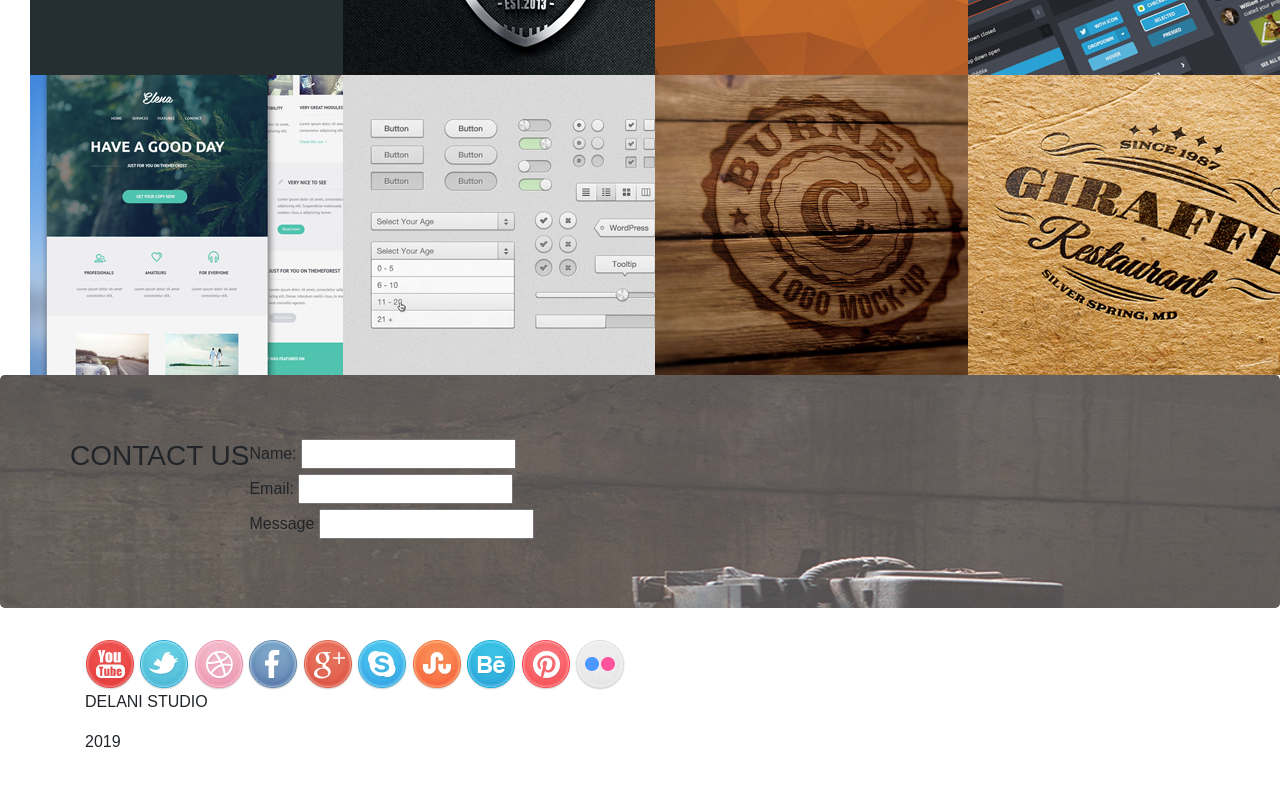
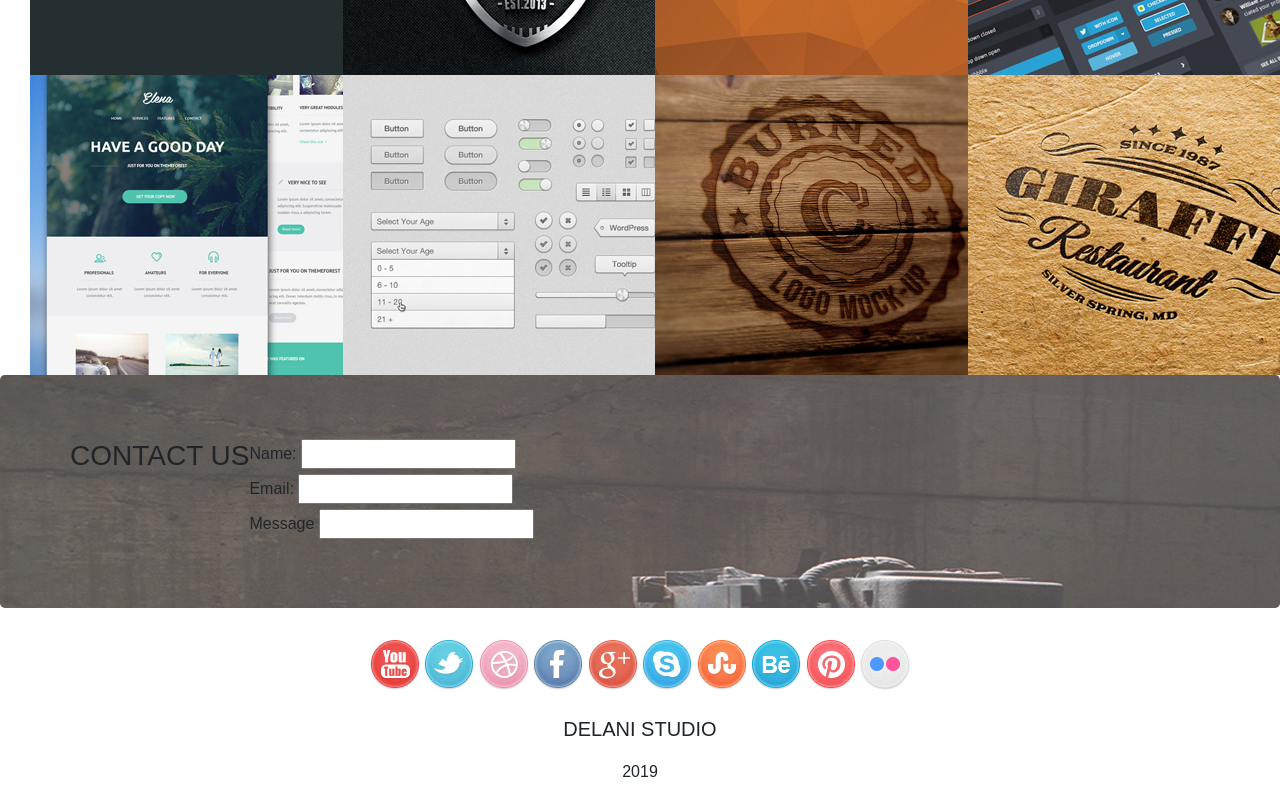
Before and after one commit to mbalanya/DelaniStudioRemake, a plain HTML site: page index.html in a window 1280 px wide. Shown: the part 2394-3194 px from the top of the page. Before the commit the page ends 3164 px from the top, so only its background shows below. Drawn offline with Linux system fonts and the light colour scheme.

Commit message:
reconstructed social section

```diff
--- a/index.html
+++ b/index.html
@@ -210,20 +210,26 @@
       </div>
     </div>
 
-
-    <div class="container">
-      <img src="img/social_icons/you_tube.png" alt="youtube logo">
-      <img src="img/social_icons/twitter.png" alt="twitter logo">
-      <img src="img/social_icons/dribble.png" alt="dribble logo">
-      <img src="img/social_icons/facebook.png" alt="facebook logo">
-      <img src="img/social_icons/g_plus.png" alt="google plus logo">
-      <img src="img/social_icons/skype.png" alt="skype logo">
-      <img src="img/social_icons/stumble_upon.png" alt="stumble upon logo">
-      <img src="img/social_icons/behance.png" alt="behance logo">
-      <img src="img/social_icons/pinterest.png" alt="pinterest logo">
-      <img src="img/social_icons/flickr.png" alt="flickr logo">
-      <p>DELANI STUDIO</p>
-      <p>2019</p>
+    <!--social-->
+    <div class="container-fluid padding text-center">
+      <div class="row padding">
+        <br class='my-4'>
+        <div class="col-12 social padding">
+          <a href="#"><i><img src="img/social_icons/you_tube.png" alt="youtube logo"></i></a>
+          <a href="#"><i><img src="img/social_icons/twitter.png" alt="twitter logo"></i></a>
+          <a href="#"><i><img src="img/social_icons/dribble.png" alt="dribble logo"></i></a>
+          <a href="#"><i><img src="img/social_icons/facebook.png" alt="facebook logo"></i></a>
+          <a href="#"><i><img src="img/social_icons/g_plus.png" alt="google plus logo"></i></a>
+          <a href="#"><i><img src="img/social_icons/skype.png" alt="skype logo"></i></a>
+          <a href="#"><i><img src="img/social_icons/stumble_upon.png" alt="stumble upon logo"></i></a>
+          <a href="#"><i><img src="img/social_icons/behance.png" alt="behance logo"></i></a>
+          <a href="#"><i><img src="img/social_icons/pinterest.png" alt="pinterest logo"></i></a>
+          <a href="#"><i><img src="img/social_icons/flickr.png" alt="flickr logo"></i></a>
+        </div>
+      </div>
+      <br class='my-4'>
+      <p class='lead text-center'>DELANI STUDIO</p>
+      <p class='text-center'>2019</p>
     </div>
     <script src="js/jquery-3.5.1.min.js"></script>
     <script src="js/scripts.js"></script>
```
